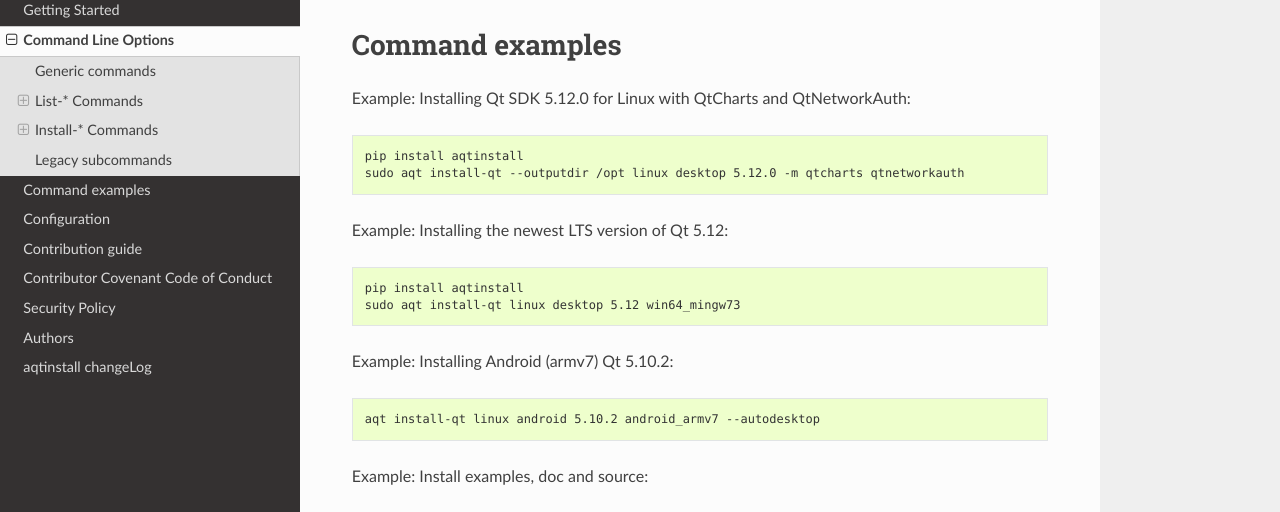
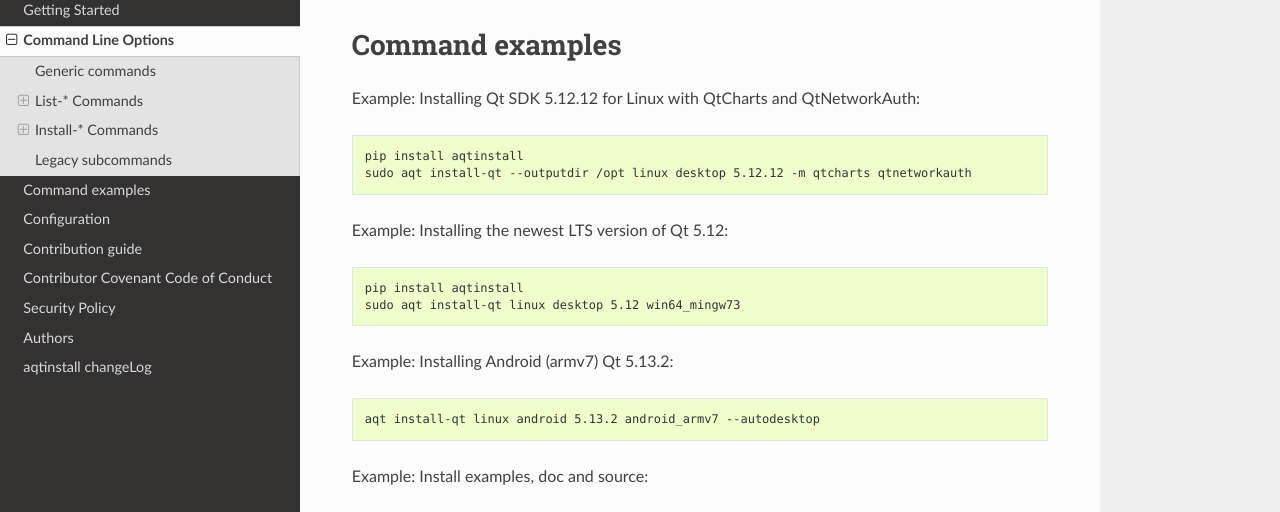
Before and after one commit to miurahr/aqtinstall, a Sphinx documentation site: the page built from docs/cli.rst, in a window 1280 px wide and 900 px high, scrolled down 13830 px. Shown: the part 169-681 px from the top of the window. Built offline with Sphinx 7.4.7 and the Read the Docs theme 2.0.0, drawn with Linux system fonts in a browser that asks for light colours; the version number could not be read and is left out.

Commit message:
Update documents
- Add --autodesktop example on README
- Update patch version in examples
- Add missing changes

Signed-off-by: Hiroshi Miura <miurahr@linux.com>

```diff
--- a/CHANGELOG.rst
+++ b/CHANGELOG.rst
@@ -20,6 +20,7 @@
 -------
 * Update Security policy
 * Update combinations.json(#566)
+* CI: now test on MacOS 12(#541)
 
 `v2.2.3`_ (17, Aug. 2022)
 -------------------------
--- a/README.rst
+++ b/README.rst
@@ -147,6 +147,12 @@
 
     aqt install-qt windows desktop 6.2.0 win64_mingw81 -m qtcharts qtnetworking
 
+When you want to install Qt for android with required desktop toolsets
+
+.. code-block:: console
+
+    aqt install-qt linux android 5.13.2 android_armv7 --autodesktop
+
 
 When aqtinstall downloads and installs packages, it updates package configurations
 such as prefix directory in ``bin/qt.conf``, and ``bin/qconfig.pri``
--- a/docs/authors.rst
+++ b/docs/authors.rst
@@ -18,7 +18,7 @@
 * Aurélien Gâteau (patching to qmake)
 * Benjamin O (Github Actions and more)
 * Christian Hoffmann (Update mirror list)
-* David Dalcino (Many improvements on CI automations, List commands, tests, documents and so on)
+* David Dalcino (Many improvements on CI automations, commands, tests, documents and so on)
 * Doronin Stanislav (document)
 * Fabrice Le Bars (32bit binary)
 * Felix Barz (Android, Explicit extra module installation)
--- a/docs/cli.rst
+++ b/docs/cli.rst
@@ -804,12 +804,12 @@
 
 .. program:: None
 
-Example: Installing Qt SDK 5.12.0 for Linux with QtCharts and QtNetworkAuth:
+Example: Installing Qt SDK 5.12.12 for Linux with QtCharts and QtNetworkAuth:
 
 .. code-block:: console
 
     pip install aqtinstall
-    sudo aqt install-qt --outputdir /opt linux desktop 5.12.0 -m qtcharts qtnetworkauth
+    sudo aqt install-qt --outputdir /opt linux desktop 5.12.12 -m qtcharts qtnetworkauth
 
 
 Example: Installing the newest LTS version of Qt 5.12:
@@ -820,11 +820,11 @@
     sudo aqt install-qt linux desktop 5.12 win64_mingw73
 
 
-Example: Installing Android (armv7) Qt 5.10.2:
+Example: Installing Android (armv7) Qt 5.13.2:
 
 .. code-block:: console
 
-    aqt install-qt linux android 5.10.2 android_armv7 --autodesktop
+    aqt install-qt linux android 5.13.2 android_armv7 --autodesktop
 
 
 Example: Install examples, doc and source:
```
